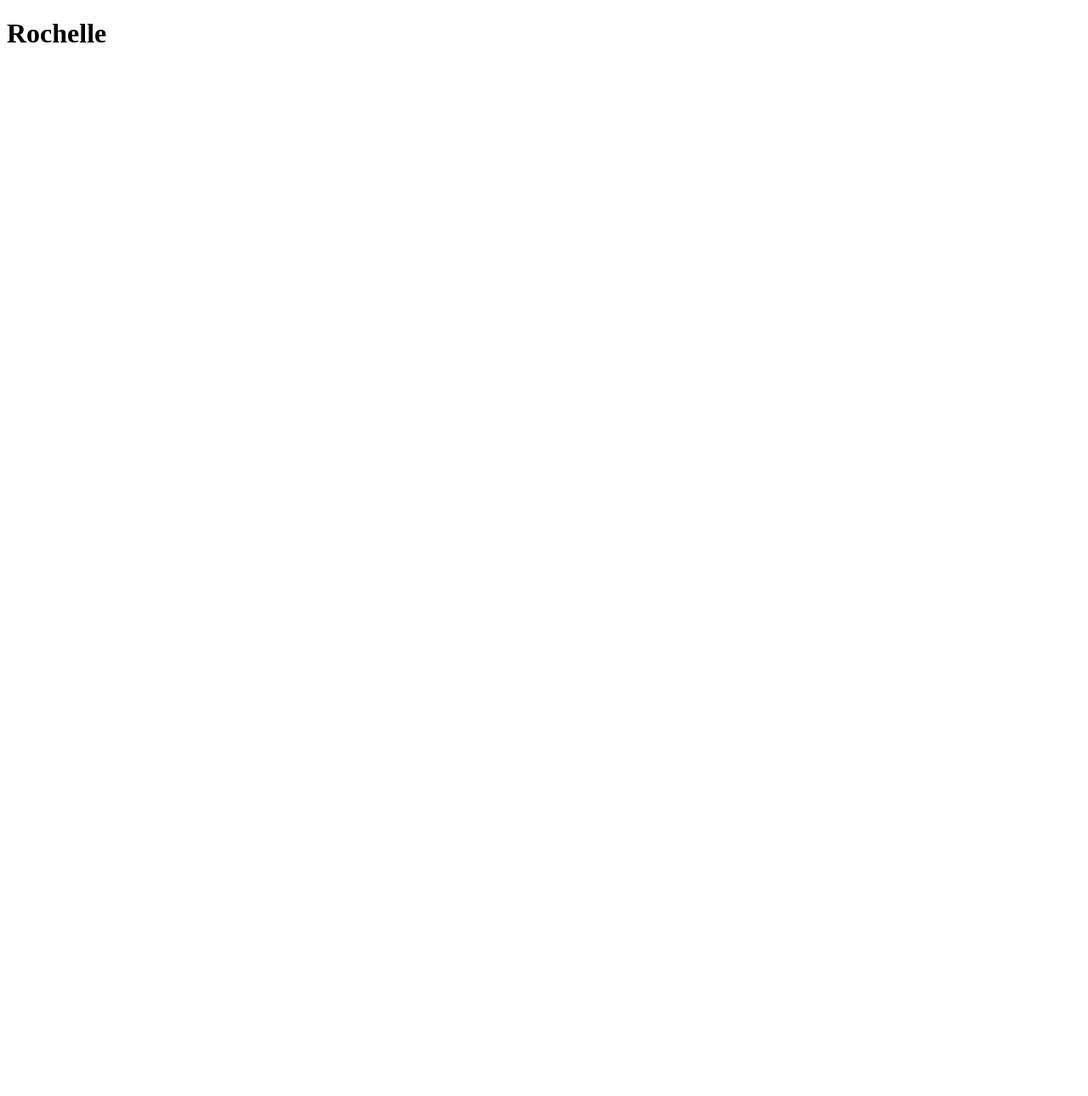
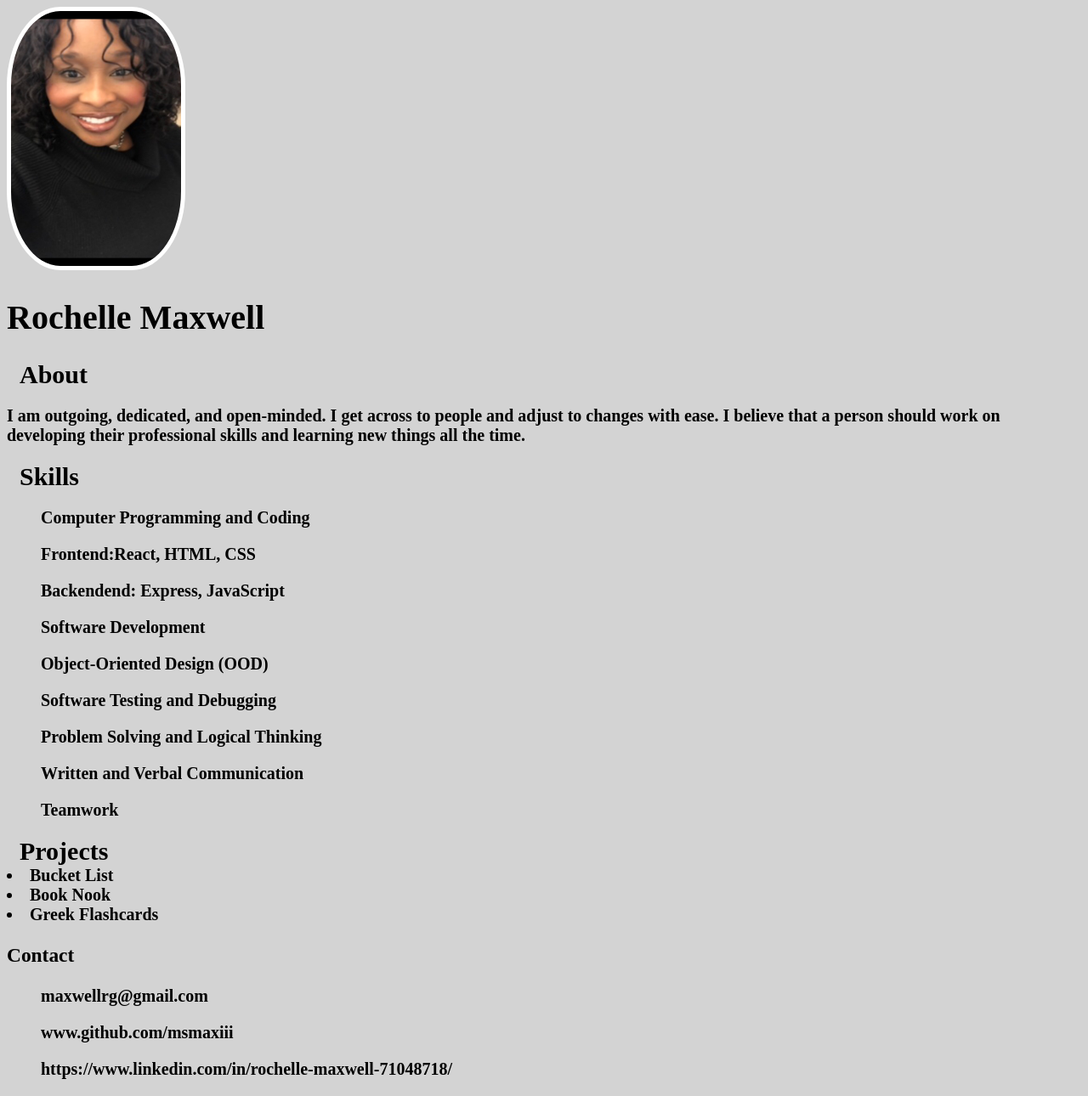
Before and after one commit to msmaxiii/msmaxiii.github.io, a plain HTML site: page index.html in a window 1280 px wide. Shown: the whole page at 85% size. Before the commit the page ends 800 px from the top, so only its background shows below. Drawn offline with Linux system fonts and the light colour scheme.

Commit message:
first commit

```diff
--- a/index.html
+++ b/index.html
@@ -5,8 +5,38 @@
     <meta http-equiv="X-UA-Compatible" content="IE=edge">
     <meta name="viewport" content="width=device-width, initial-scale=1.0">
     <title>Rochelle Maxwell</title>
+    <link rel ="stylesheet" href="styles.css">
 </head>
 <body>
-    <h1>Rochelle</h1>
+    <style type ="text/css">
+
+    </style>
+    <img src ="images/pic6.jpeg" alt="Rochelle smiling">
+    <h1>Rochelle Maxwell</h1>
+
+   <h2>About</h2>
+   <p>I am outgoing, dedicated, and open-minded. I get across to people and adjust to changes with ease. I believe that a person should work on developing their professional skills and learning new things all the time.</p>
+
+
+   <h2>Skills </h2>
+        <ul>Computer Programming and Coding</ul>
+        <ul>Frontend:React, HTML, CSS </ul>
+        <ul>Backendend: Express, JavaScript </ul>
+        <ul> Software Development</ul>
+        <ul> Object-Oriented Design (OOD)</ul>
+        <ul> Software Testing and Debugging</ul>
+        <ul> Problem Solving and Logical Thinking</ul>
+        <ul>Written and Verbal Communication</ul>
+        <ul> Teamwork</ul>
+
+   <h2>Projects</h2>
+        <li>Bucket List</li>
+        <li>Book Nook</li>
+        <li>Greek Flashcards</li>
+   <h3>Contact</h3>
+            <ul>maxwellrg@gmail.com</ul>
+            <ul>www.github.com/msmaxiii</ul>
+            <ul>https://www.linkedin.com/in/rochelle-maxwell-71048718/</ul>
+
 </body>
 </html>
--- /dev/null
+++ b/styles.css
@@ -0,0 +1,26 @@
+body{
+
+    background:lightgray;
+    color:black;
+    font-size: 20px;
+    font-weight: bold;
+}
+img{
+    display:inline;
+    width: 200px;
+    height:300px;
+    border-radius: 30%;
+    border: 5px solid white;
+}
+h2{
+    display:inline;
+    text-align: center;
+    margin-top: 100px;
+    margin-left:auto;
+    margin-right: auto;
+    border: 40px;
+    padding: 15px;
+}
+.card{
+    border: 10px solid rgb(164, 235, 164);
+}
```
Also changed, not shown: images/Tanzania-GettyImages-630005292.webp (added), images/ocean.jpeg (added), images/pic6.jpeg (added), 1 other file.
